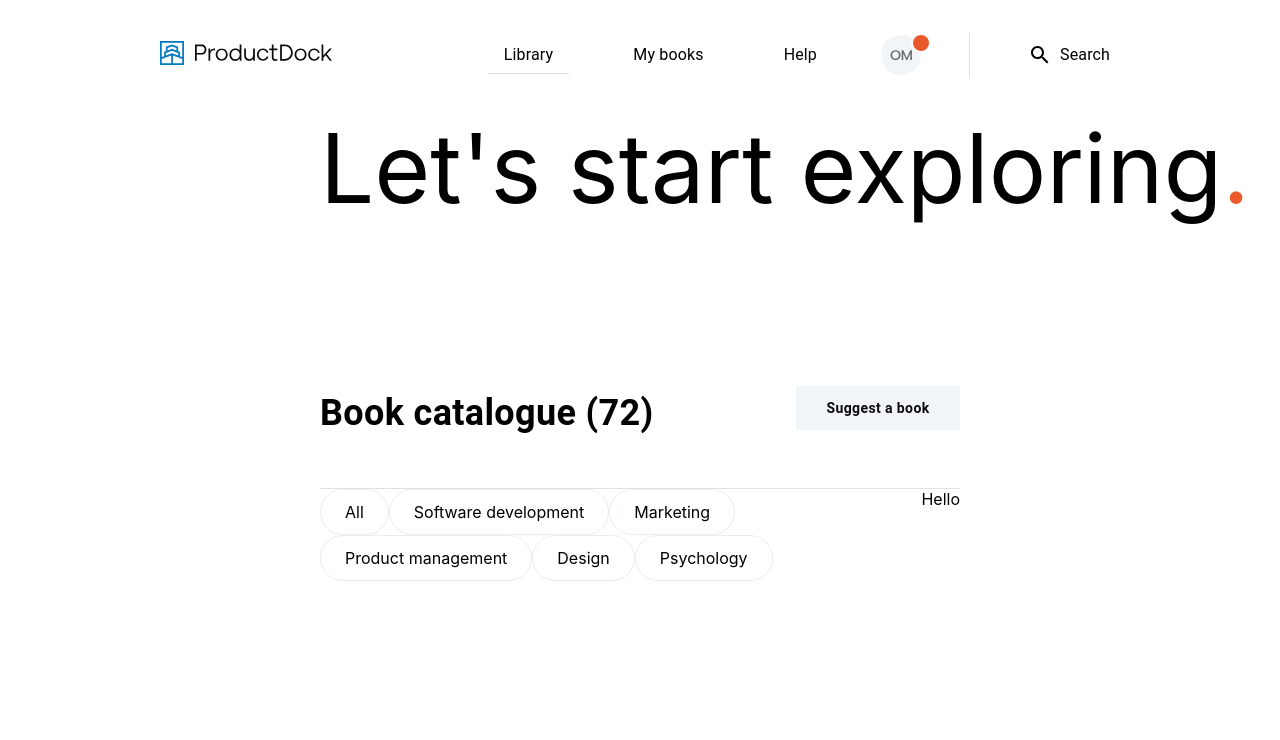
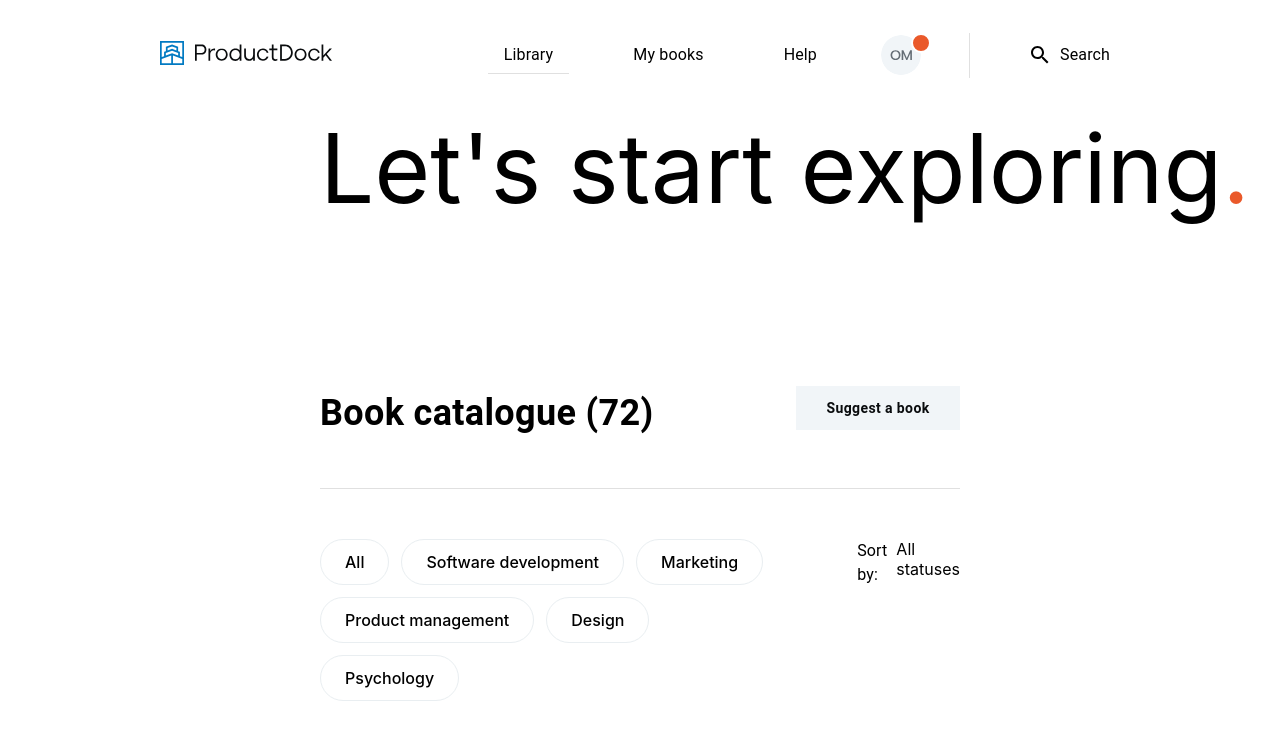
Before and after one commit to ProductDock/rbc3-library-fe, a React (Create React App) app: page / in a window 1280 px wide. Shown: the top 740 px of the page. Built offline with nearby package versions, Linux system fonts and the light colour scheme.

Commit message:
Update book catalogue section style

```diff
--- a/public/index.html
+++ b/public/index.html
@@ -1,9 +1,12 @@
-<!doctype html>
+<!DOCTYPE html>
 <html lang="en">
   <head>
     <meta charset="utf-8" />
     <link rel="icon" href="%PUBLIC_URL%/images/pdlogo.svg" />
-    <meta name="viewport" content="width=device-width, initial-scale=1" />
+    <meta
+      name="viewport"
+      content="width=device-width, initial-scale=1, viewport-fit=cover, user-scalable=no, shrink-to-fit=no"
+    />
     <meta name="theme-color" content="#000000" />
     <meta
       name="description"
--- a/src/pages/Homepage/BookCatalogueSection/BookCatalogueSection.module.css
+++ b/src/pages/Homepage/BookCatalogueSection/BookCatalogueSection.module.css
@@ -30,6 +30,7 @@
   display: flex;
   flex-direction: row;
   justify-content: space-between;
+  margin-top: 50px;
 }
 
 .categoriesWrapper {
@@ -42,4 +43,20 @@
   border: 1px solid #e9eef1;
   border-radius: 2000px;
   padding: 12px 24px 12px 24px;
+  font-size: 16px;
+  font-weight: 500;
+  margin-right: 12px;
+  margin-bottom: 12px;
 }
+
+.sortByWrapper {
+  display: flex;
+  flex-direction: row;
+  width: 200px;
+  margin-left: 50px;
+}
+
+.sortBy {
+  font-size: 16px;
+  font-weight: 400;
+}
--- a/src/pages/Homepage/BookCatalogueSection/BookCatalogueSection.tsx
+++ b/src/pages/Homepage/BookCatalogueSection/BookCatalogueSection.tsx
@@ -22,7 +22,10 @@ export const BookCatalogueSection = () => {
           <div className={styles.category}>Design</div>
           <div className={styles.category}>Psychology</div>
         </div>
-        <div>Hello</div>
+        <div className={styles.sortByWrapper}>
+          <Typography className={styles.sortBy}>Sort by:</Typography>
+          <div>All statuses</div>
+        </div>
       </div>
     </div>
   )
```
